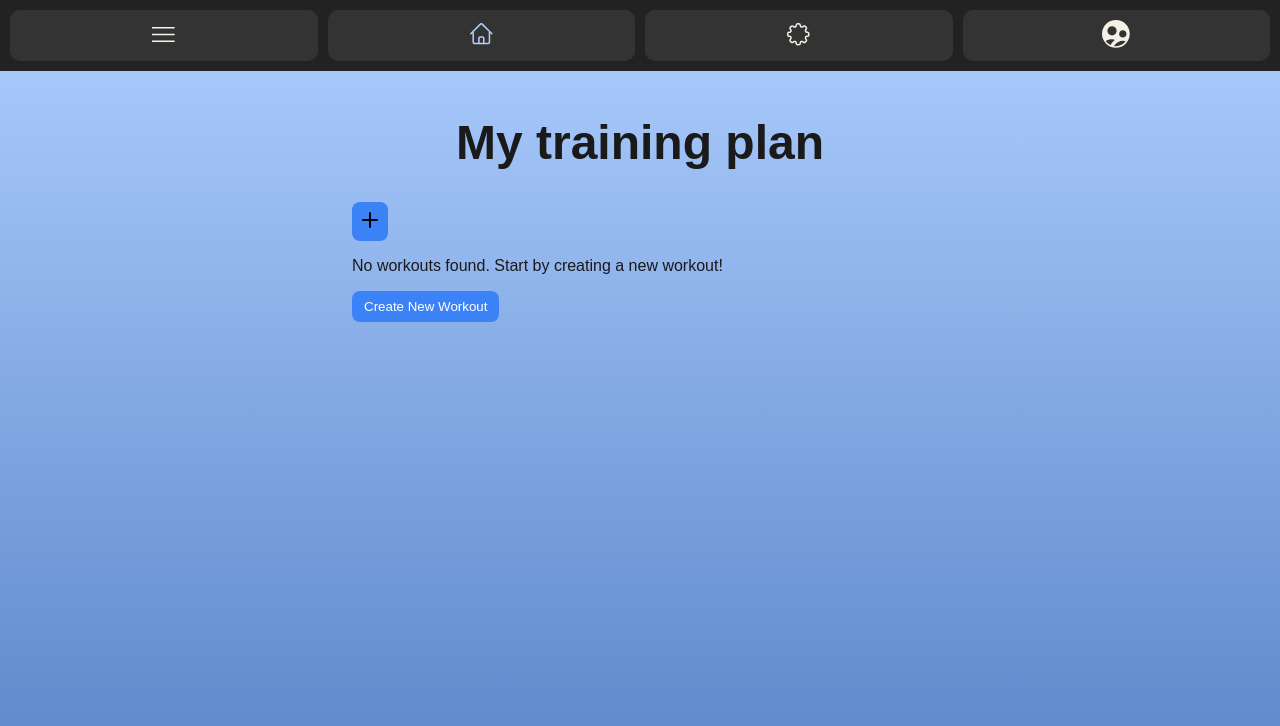
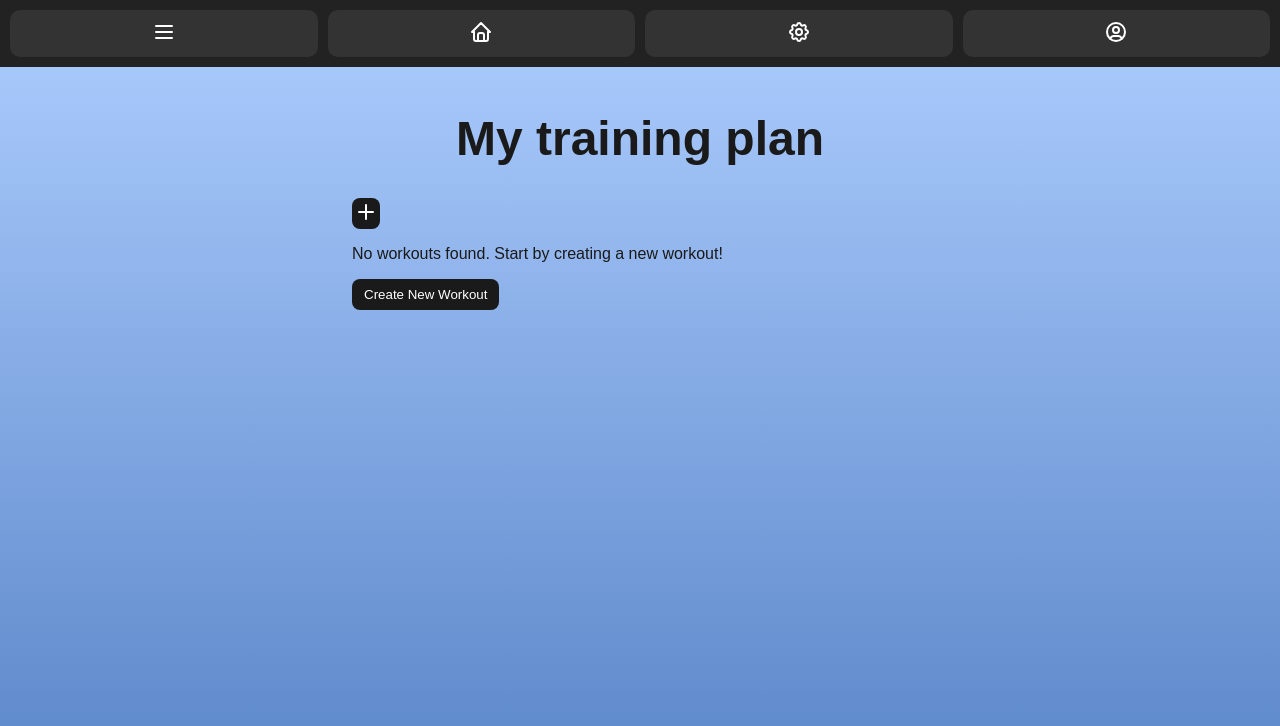
Before and after one commit to KevL-dev/LiftBuddyV1, a plain HTML site: page index.html in a window 1280 px wide. Drawn offline with Linux system fonts and the light colour scheme; a web font is replaced by a local one.

Commit message:
Add settings and profile page functionality, update navigation buttons with SVG icons, and enhance home page layout

```diff
--- a/app.js
+++ b/app.js
@@ -1,5 +1,7 @@
 import { loadHomePage } from "./pages/home.js";
 import { loadNewWorkoutPage } from "./pages/newWorkout.js";
+import { loadSettingsPage } from "./pages/settings.js";
+import { loadProfilePage } from "./pages/profile.js";
 
 window.addEventListener("load", () => {
   setTimeout(() => {
@@ -15,6 +17,10 @@ export function loadPage(page) {
     loadHomePage(content);
   } else if (page === "newWorkout") {
     loadNewWorkoutPage(content);
+  } else if (page === "settings") {
+    loadSettingsPage(content);
+  } else if (page === "profile") {
+    loadProfilePage(content);
   } else {
     content.innerHTML = `<h2>${page}</h2>`;
   }
--- a/index.html
+++ b/index.html
@@ -19,16 +19,83 @@
     <div id="app" class="hidden">
       <nav>
         <button data-page="menu">
-          <img alt="Burgermenu" src="assets/menu.svg" />
+          <svg
+            xmlns="http://www.w3.org/2000/svg"
+            width="24"
+            height="24"
+            viewBox="0 0 24 24"
+            fill="none"
+            stroke="currentColor"
+            stroke-width="2"
+            stroke-linecap="round"
+            stroke-linejoin="round"
+            class="icon icon-tabler icons-tabler-outline icon-tabler-menu-2"
+          >
+            <path stroke="none" d="M0 0h24v24H0z" fill="none" />
+            <path d="M4 6l16 0" />
+            <path d="M4 12l16 0" />
+            <path d="M4 18l16 0" />
+          </svg>
         </button>
         <button data-page="home">
-          <img alt="Home-Button" src="assets/home.svg" />
+          <svg
+            xmlns="http://www.w3.org/2000/svg"
+            width="24"
+            height="24"
+            viewBox="0 0 24 24"
+            fill="none"
+            stroke="currentColor"
+            stroke-width="2"
+            stroke-linecap="round"
+            stroke-linejoin="round"
+            class="icon icon-tabler icons-tabler-outline icon-tabler-home"
+          >
+            <path stroke="none" d="M0 0h24v24H0z" fill="none" />
+            <path d="M5 12l-2 0l9 -9l9 9l-2 0" />
+            <path d="M5 12v7a2 2 0 0 0 2 2h10a2 2 0 0 0 2 -2v-7" />
+            <path d="M9 21v-6a2 2 0 0 1 2 -2h2a2 2 0 0 1 2 2v6" />
+          </svg>
         </button>
         <button data-page="settings">
-          <img alt="Settings-Button" src="assets/settings.svg" />
+          <svg
+            xmlns="http://www.w3.org/2000/svg"
+            width="24"
+            height="24"
+            viewBox="0 0 24 24"
+            fill="none"
+            stroke="currentColor"
+            stroke-width="2"
+            stroke-linecap="round"
+            stroke-linejoin="round"
+            class="icon icon-tabler icons-tabler-outline icon-tabler-settings"
+          >
+            <path stroke="none" d="M0 0h24v24H0z" fill="none" />
+            <path
+              d="M10.325 4.317c.426 -1.756 2.924 -1.756 3.35 0a1.724 1.724 0 0 0 2.573 1.066c1.543 -.94 3.31 .826 2.37 2.37a1.724 1.724 0 0 0 1.065 2.572c1.756 .426 1.756 2.924 0 3.35a1.724 1.724 0 0 0 -1.066 2.573c.94 1.543 -.826 3.31 -2.37 2.37a1.724 1.724 0 0 0 -2.572 1.065c-.426 1.756 -2.924 1.756 -3.35 0a1.724 1.724 0 0 0 -2.573 -1.066c-1.543 .94 -3.31 -.826 -2.37 -2.37a1.724 1.724 0 0 0 -1.065 -2.572c-1.756 -.426 -1.756 -2.924 0 -3.35a1.724 1.724 0 0 0 1.066 -2.573c-.94 -1.543 .826 -3.31 2.37 -2.37c1 .608 2.296 .07 2.572 -1.065z"
+            />
+            <path d="M9 12a3 3 0 1 0 6 0a3 3 0 0 0 -6 0" />
+          </svg>
         </button>
         <button data-page="profile">
-          <img alt="Profile-Button" src="assets/profile.svg" />
+          <svg
+            xmlns="http://www.w3.org/2000/svg"
+            width="24"
+            height="24"
+            viewBox="0 0 24 24"
+            fill="none"
+            stroke="currentColor"
+            stroke-width="2"
+            stroke-linecap="round"
+            stroke-linejoin="round"
+            class="icon icon-tabler icons-tabler-outline icon-tabler-user-circle"
+          >
+            <path stroke="none" d="M0 0h24v24H0z" fill="none" />
+            <path d="M12 12m-9 0a9 9 0 1 0 18 0a9 9 0 1 0 -18 0" />
+            <path d="M12 10m-3 0a3 3 0 1 0 6 0a3 3 0 1 0 -6 0" />
+            <path
+              d="M6.168 18.849a4 4 0 0 1 3.832 -2.849h4a4 4 0 0 1 3.834 2.855"
+            />
+          </svg>
         </button>
       </nav>
 
--- a/pages/home.js
+++ b/pages/home.js
@@ -4,7 +4,7 @@ export function loadHomePage(contentEl) {
   const workouts = getWorkouts();
 
   let html = `<div class="home-header"><h1>My training plan</h1></div>
-              <button id="addNewFromHome" class="btn small"><img alt=add-workout width="24px" height="24px" src="../assets/plus.svg" /></button>
+              <button id="addNewFromHome" class="btn btn-add-workout"><img alt="add-workout" width="24px" height="24px" src="../assets/pluswhite.svg" /></button>
               `;
 
   if (workouts.length > 0) {
@@ -18,7 +18,7 @@ export function loadHomePage(contentEl) {
               <p class="muted">Created on: ${w.created}</p>
             </div>
             <div class="workout-right">
-              <button class="open-btn" data-id="${w.id}">Open</button>
+              <button class="btn-open" data-id="${w.id}"><img alt="open-workout" width="24px" height="24px" src="../assets/dots.svg" /></button>
             </div>
           </div>
         </li>
@@ -43,7 +43,7 @@ export function loadHomePage(contentEl) {
     });
   }
 
-  document.querySelectorAll(".open-btn").forEach((btn) => {
+  document.querySelectorAll(".btn-open").forEach((btn) => {
     btn.addEventListener("click", () => {
       const id = btn.dataset.id;
       window.dispatchEvent(new CustomEvent("openWorkout", { detail: { id } }));
--- a/pages/profile.js
+++ b/pages/profile.js
@@ -0,0 +1,5 @@
+export function loadProfilePage(content) {
+    let html = `<div><h1>User Profile</h1></div>`;
+
+    content.innerHTML = html;
+}
--- a/pages/settings.js
+++ b/pages/settings.js
@@ -0,0 +1,7 @@
+export function loadSettingsPage(content) {
+
+  let html = `<div class="settings-header"><h1>Settings</h1></div>`;
+
+
+  content.innerHTML = html;
+}
--- a/style.css
+++ b/style.css
@@ -68,7 +68,6 @@ main#content {
 
 nav {
   display: flex;
-  /* flex-wrap: wrap; */
   justify-content: space-around;
   gap: 10px;
   background: #222;
@@ -86,6 +85,12 @@ nav button {
   border: none;
 }
 
+nav button:hover,
+nav button:focus,
+nav button.active {
+  color: var(--primary-color);
+}
+
 nav button:hover {
   background: #444;
 }
@@ -96,26 +101,13 @@ nav button:hover {
   margin: 0;
 }
 
-.workout-card {
-  background: #222;
-  padding: 12px;
-  border-radius: 10px;
-  margin-bottom: 12px;
-  box-shadow: 0 2px 6px rgba(0, 0, 0, 0.2);
-  color: white;
-  display: flex;
-  flex-direction: row;
-  gap: 12px;
-  justify-content: space-between;
-}
-
 .workout-card h3 {
   margin: 0;
   font-size: 1.5rem;
 }
 
 .btn {
-  background: #3b82f6;
+  background: var(--primary-text-color);
   color: white;
   border: none;
   padding: 8px 12px;
@@ -131,8 +123,8 @@ nav button:hover {
 .home-header {
   text-align: center;
 }
-.btn.small {
-  padding: 6px;
+.btn-add-workout {
+  padding: 2px;
 }
 
 .workout-form label {
@@ -148,11 +140,10 @@ nav button:hover {
   color: #fff;
 }
 
-/* workout card earlier */
 .workout-list {
   list-style: none;
   padding: 0;
-  margin-top: 16px;
+  margin-top: 12px;
 }
 .workout-card {
   display: flex;
@@ -162,8 +153,16 @@ nav button:hover {
   background: #222;
   border-radius: 10px;
   margin-bottom: 12px;
+  color: white;
+  box-shadow: 0 2px 6px rgba(0, 0, 0, 0.2);
 }
 .muted {
   opacity: 0.75;
   font-size: 0.9rem;
 }
+
+.btn-open {
+  background: transparent;
+  border: none;
+  padding: 0;
+}
```
Also changed, not shown: assets/plus.svg (deleted), assets/pluswhite.svg (added).
